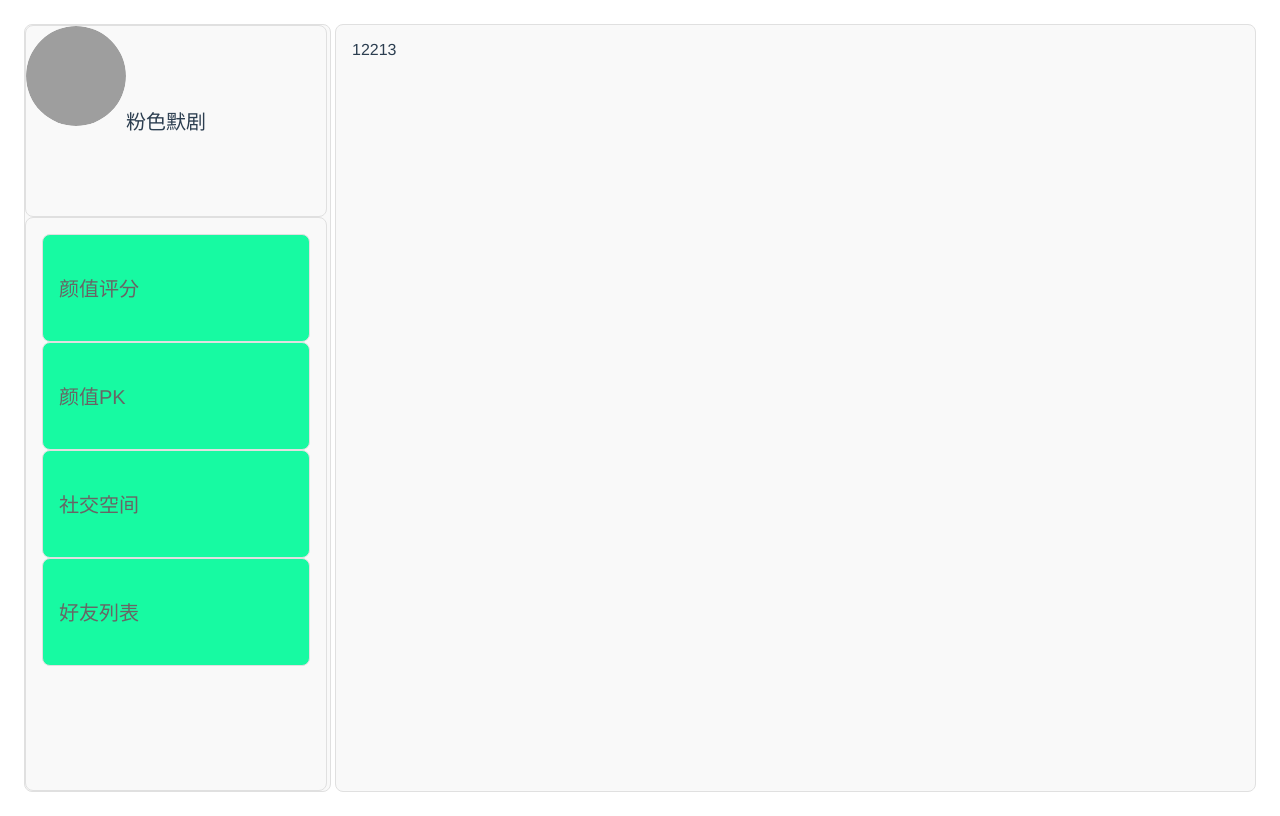
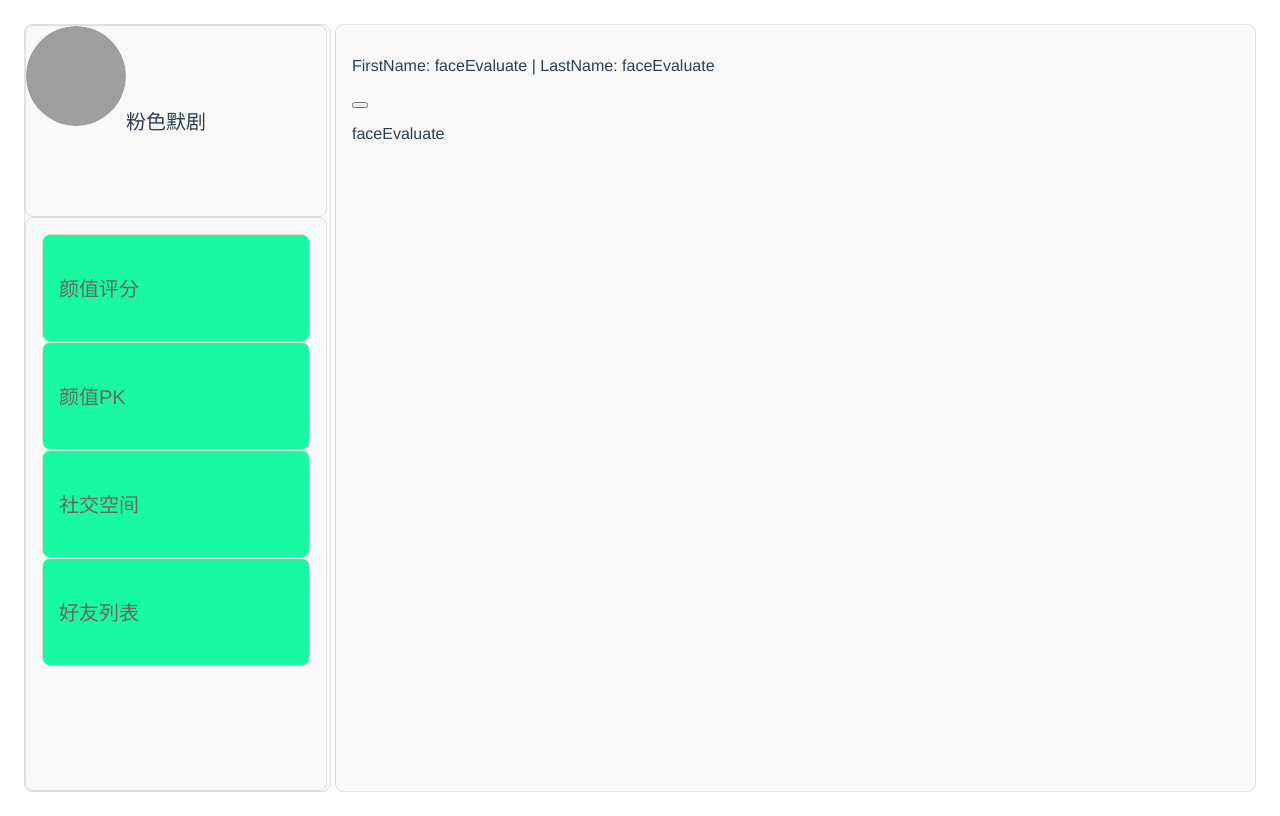
Before and after one commit to firefLiuYing/CharmPk, a Vue app: page / in a window 1280 px wide. Both pictures are taken after typing "Sample", "Sample123" into the empty fields and a click on the button "登录". Built offline with nearby package versions, Linux system fonts and the light colour scheme; grey boxes are pictures that could not be loaded.

Commit message:
框架完成

```diff
--- a/package.json
+++ b/package.json
@@ -9,6 +9,7 @@
   },
   "dependencies": {
     "core-js": "^3.8.3",
+    "pinia": "^3.0.3",
     "vue": "^3.2.13"
   },
   "devDependencies": {
--- /dev/null
+++ b/src/components/faceEvaluate.vue
@@ -0,0 +1,25 @@
+<script setup>
+    import { storeToRefs } from 'pinia'
+    import { useGlobalStore } from '@/stores/pageStore'
+
+
+    // 获取 store 实例
+    const globalStore = useGlobalStore()
+
+    // 解构保持响应性
+    const { pageLastName } = storeToRefs(globalStore)
+    const { changeLastName } = globalStore
+</script>
+
+<template>
+    <button @click ="changeLastName('faceRanking')">
+
+    </button>
+    <p>
+      {{ pageLastName }}
+    </p>
+</template>
+
+<style scoped>
+
+</style>
--- /dev/null
+++ b/src/components/faceRanking.vue
@@ -0,0 +1,23 @@
+<script setup>
+    import { storeToRefs } from 'pinia'
+    import { useGlobalStore } from '@/stores/pageStore'
+
+    // 获取 store 实例
+    const globalStore = useGlobalStore()
+
+    // 解构保持响应性
+    const { pageLastName } = storeToRefs(globalStore)
+    const { changeLastName } = globalStore
+</script>
+
+<template>
+    <button @click ="changeLastName('faceEvaluate')">
+
+    </button>
+    <p>
+      {{ pageLastName }}
+    </p>
+</template>
+<style scoped>
+
+</style>
--- a/src/components/homePage.vue
+++ b/src/components/homePage.vue
@@ -18,16 +18,22 @@
             颜值PK
           </div>
           <div class="left-side-bar">
-              社交空间
+            社交空间
           </div>
           <div class="left-side-bar">
-              好友列表
+            好友列表
           </div>
         </div>
     </div>
 
     <div class="right">
-        12213
+      <p>FirstName: {{pageFirstName}}  |  LastName: {{pageLastName}}</p>
+        <div v-if="pageFirstName === 'faceEvaluate' && pageLastName === 'faceRanking'">
+          <face-ranking/>
+        </div>
+        <div v-if="pageFirstName === 'faceEvaluate' && pageLastName === 'faceEvaluate'">
+          <face-evaluate/>
+        </div>
     </div>
 
 
@@ -36,7 +42,20 @@
 </template>
 
 <script setup>
+
 import { ref } from 'vue';
+import { storeToRefs } from 'pinia'
+import faceEvaluate from './faceEvaluate.vue'
+import faceRanking from './faceRanking.vue'
+import { useGlobalStore } from '@/stores/pageStore'
+
+
+// 获取 store 实例
+const globalStore = useGlobalStore()
+
+// 解构保持响应性
+const { pageFirstName,pageLastName } = storeToRefs(globalStore)
+
 
 const imageStyle = ref({
   width: '100px',
--- a/src/main.js
+++ b/src/main.js
@@ -1,4 +1,9 @@
 import { createApp } from 'vue'
+import { createPinia } from 'pinia'
 import App from './App.vue'
 
-createApp(App).mount('#app')
+const pinia = createPinia()
+
+const app = createApp(App)
+app.use(pinia)
+app.mount('#app')
--- /dev/null
+++ b/src/stores/pageStore.js
@@ -0,0 +1,56 @@
+// stores/useUserStore.js
+import { defineStore } from 'pinia'
+import {ref} from 'vue'
+
+export const useGlobalStore = defineStore('global', () => {
+
+  const pageFirstName = ref('faceEvaluate')
+  const pageLastName = ref('faceEvaluate')
+
+  function changeFirstName (name) {
+    pageFirstName.value = name
+  }
+
+  function changeLastName (name) {
+    pageLastName.value = name
+  }
+
+   return {
+     pageFirstName,
+     pageLastName,
+
+     changeFirstName,
+     changeLastName
+  }
+
+  // // 状态 (相当于 data)
+  // const count = ref(0)
+  // const user = ref(null)
+  // const loading = ref(false)
+  //
+  // // 计算属性 (相当于 computed)
+  // const isAuthenticated = computed(() => user.value !== null)
+  // const userName = computed(() => user.value?.name || 'Guest')
+  //
+  // // 操作方法 (相当于 methods)
+  // async function login(credentials) {
+  //   loading.value = true
+  //   try {
+  //     user.value = await api.login(credentials)
+  //   } finally {
+  //     loading.value = false
+  //   }
+  // }
+  //
+  // function increment() {
+  //   count.value++
+  // }
+  //
+  // function logout() {
+  //   user.value = null
+  //   count.value = 0
+  // }
+
+  // 返回所有需要暴露的状态和方法
+
+})
```
Also changed, not shown: src/components/globalComponent.vue (deleted, +0 -20 lines), 1 other file (tests, documents, lock files or other folders).
